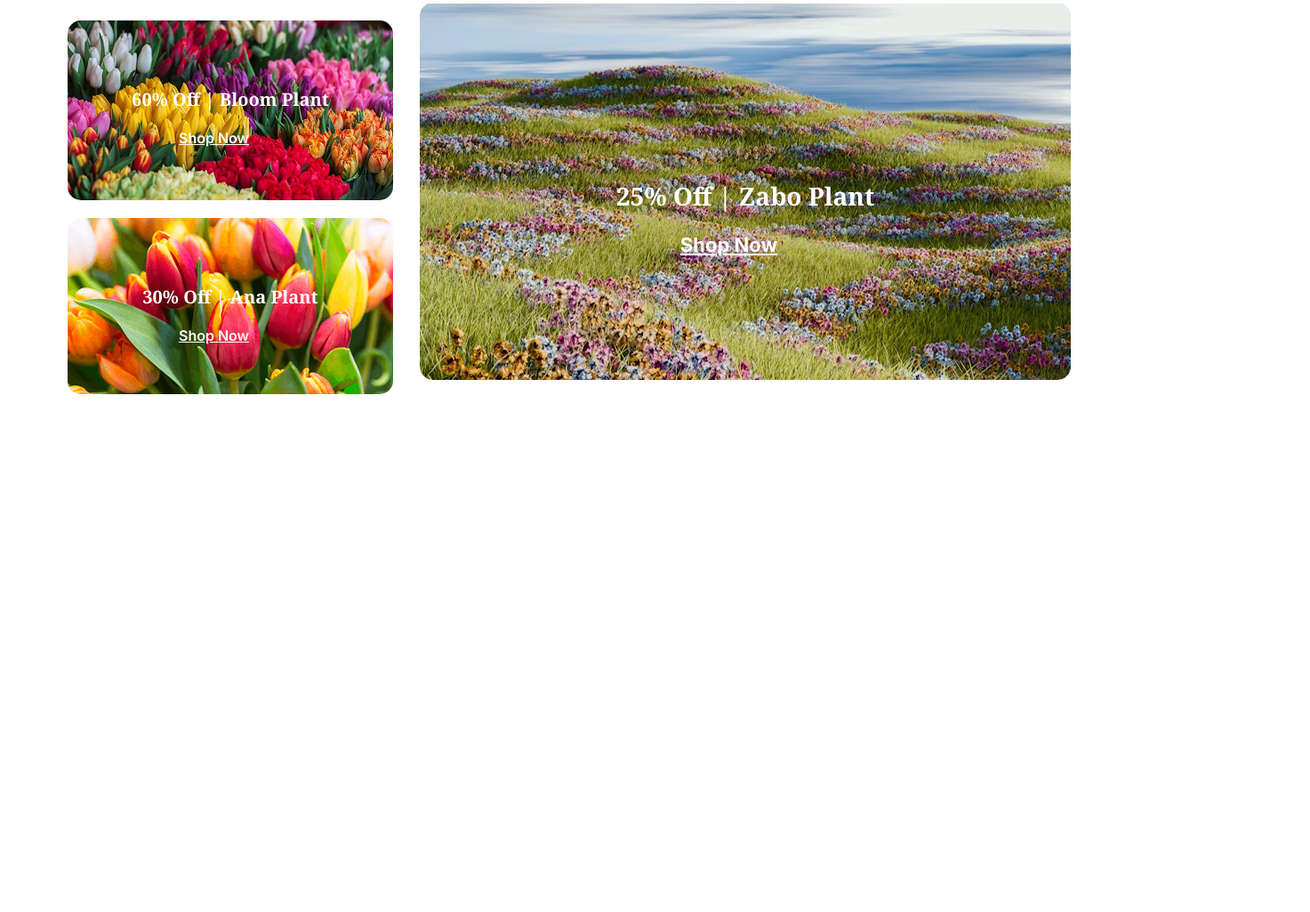
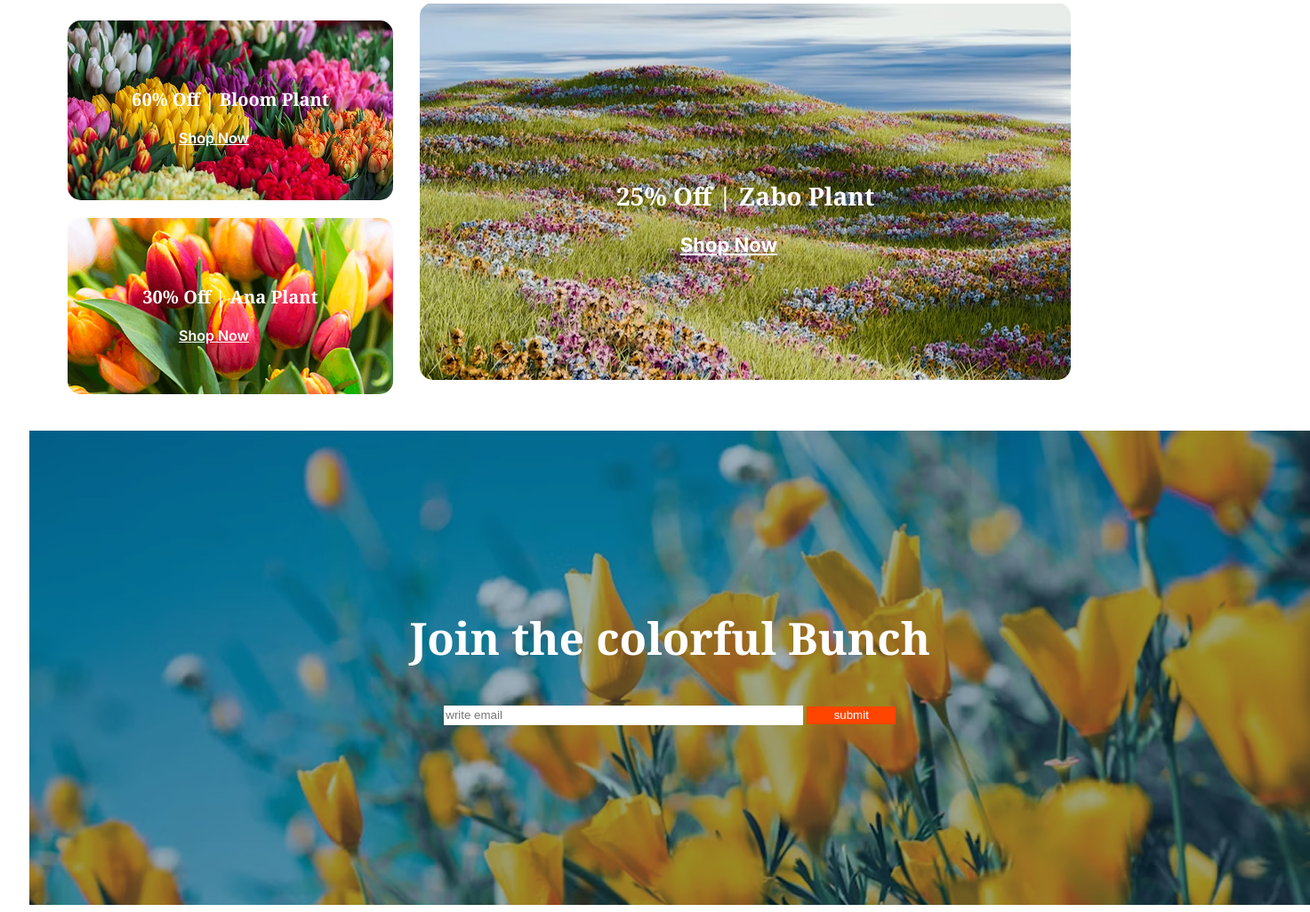
Before and after one commit to mumin-22-dev/Assignment-02, a plain HTML site: page index.html in a window 1280 px wide. Shown: the part 3056-4081 px from the top of the page at 89% size, 1473 px wide, since content can reach past the window. Before the commit the page ends 3507 px from the top, so only its background shows below. Drawn offline with Linux system fonts and the light colour scheme.

Commit message:
my fifth commit

```diff
--- a/index.html
+++ b/index.html
@@ -168,6 +168,16 @@
         </div>
        </section>
     </main>
-    <footer></footer>
+    <footer>
+        <section>
+            <div class="footer-one">
+                <h1 class=" footer-one-titel  noto-serif">Join the colorful Bunch</h1>
+                <form class="footer-form">
+                    <input class="footer-email" type="email" name="" id="" placeholder="write email">
+                <input class="submit-btn" type="button" value="submit">
+                </form>
+            </div>
+        </section>
+    </footer>
 </body>
 </html>
--- a/styles/style.css
+++ b/styles/style.css
@@ -257,6 +257,49 @@ margin-left: 40%;
 
 
 
+/* footer section style */
+
+
+.footer-one{
+width: 1440px;
+height: 533px;
+background-image: url(../images/news-letter-bg.png);
+margin-left: 2%;
+}
+
+.footer-one-titel{
+color: white;
+font-size: 50px;
+font-weight: 700;
+text-align: center;
+padding-top: 199px;
+}
+
+.footer-form{
+justify-self: center;
+align-items: center;
+}
+.footer-email{
+  width: 400px;
+  height: 20px;
+  border: none;
+}
+
+.submit-btn{
+  width: 100px;
+  height: 20px;
+  background-color: orangered;
+  color: white;
+  border: none;
+}
+
+.submit-btn:hover{
+  background-color: gray;
+}
+
+
+
+
 
 
 
@@ -380,4 +423,17 @@ grid-template-rows: repeat(4 , auto);
      margin-left: 5%;
   }
 
+  /* footer section styles */
+
+  .footer-one{
+ width: 512px;
+  height: 275px;
+  background-image: url(../images/news-letter-bg.png);
+  }
+  .footer-one-titel{
+    font-size: 22px;
+    font-weight: 700;
+    text-align: center;
+  }
+
 }
```
